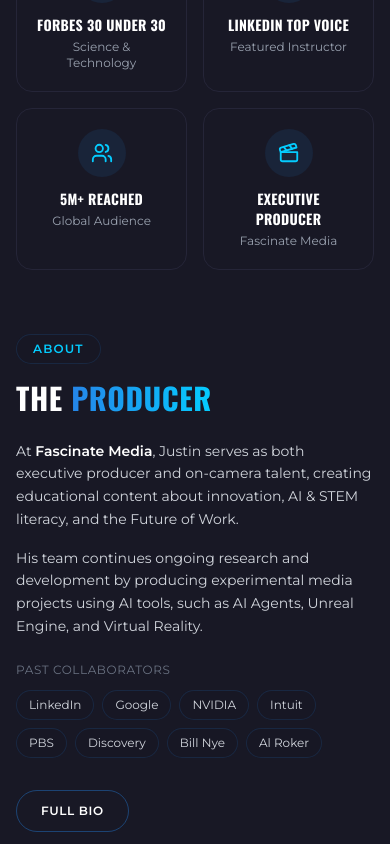
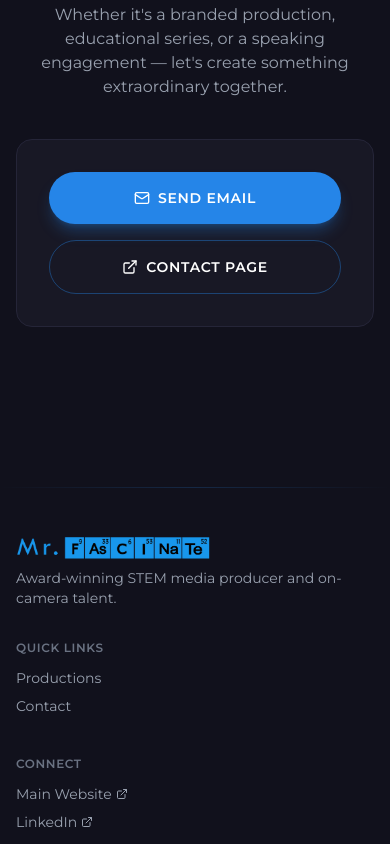
Before and after one commit to MrFascinate/Productions, a React (Vite) app: page / in a window 390 px wide. Shown: the part 5340-6184 px from the top of the page. Built offline with nearby package versions, Linux system fonts and the light colour scheme.

Commit message:
Remove About The Producer section and clean up nav links
https://claude.ai/code/session_01BimEQPypbN79q41qdXAa9i

```diff
--- a/src/App.tsx
+++ b/src/App.tsx
@@ -1,6 +1,6 @@
 import { useState, useRef } from 'react'
 import { motion, AnimatePresence, useInView } from 'framer-motion'
-import { Play, X, ChevronDown, ChevronLeft, ChevronRight, Mail, ExternalLink, Award, Tv, Users, Clapperboard, Menu } from 'lucide-react'
+import { Play, X, ChevronDown, ChevronLeft, ChevronRight, Mail, ExternalLink, Menu } from 'lucide-react'
 
 /* ─── Data ─── */
 
@@ -213,7 +213,7 @@ function Navbar() {
             <img src="/mr_fascinate_logo_transparent_blue.png" alt="Mr. Fascinate" className="h-7 object-contain" />
           </a>
           <div className="hidden md:flex items-center gap-8">
-            {['Productions', 'About', 'Contact'].map(l => (
+            {['Productions', 'Contact'].map(l => (
               <a key={l} href={`#${l.toLowerCase()}`} className="text-sm font-medium text-gray-300 hover:text-white transition uppercase tracking-wider">{l}</a>
             ))}
             <a href="https://www.justinshaifer.com" target="_blank" rel="noopener noreferrer"
@@ -227,7 +227,7 @@ function Navbar() {
         </div>
         {open && (
           <div className="md:hidden glass rounded-2xl mt-2 p-5 flex flex-col gap-3">
-            {['Productions', 'About', 'Contact'].map(l => (
+            {['Productions', 'Contact'].map(l => (
               <a key={l} href={`#${l.toLowerCase()}`} onClick={() => setOpen(false)}
                 className="text-sm text-gray-300 hover:text-white uppercase tracking-wider">{l}</a>
             ))}
@@ -459,59 +459,6 @@ function Productions() {
   )
 }
 
-/* ─── About ─── */
-
-const highlights = [
-  { icon: Award, label: 'Forbes 30 Under 30', detail: 'Science & Technology' },
-  { icon: Tv, label: 'LinkedIn Top Voice', detail: 'Featured Instructor' },
-  { icon: Users, label: '5M+ Reached', detail: 'Global Audience' },
-  { icon: Clapperboard, label: 'Executive Producer', detail: 'Fascinate Media' },
-]
-const collabs = ['LinkedIn', 'Google', 'NVIDIA', 'Intuit', 'PBS', 'Discovery', 'Bill Nye', 'Al Roker']
-
-function About() {
-  const ref = useRef<HTMLDivElement>(null)
-  const inView = useInView(ref, { once: true, margin: '-80px' })
-  return (
-    <section id="about" className="py-24 bg-dark-card">
-      <div className="section-divider" />
-      <div ref={ref} className="max-w-7xl mx-auto px-4 pt-16">
-        <div className="grid lg:grid-cols-2 gap-16 items-center">
-          <motion.div initial={{ opacity: 0, x: -30 }} animate={inView ? { opacity: 1, x: 0 } : {}} className="grid grid-cols-2 gap-4">
-            {highlights.map((h, i) => (
-              <motion.div key={h.label} initial={{ opacity: 0, y: 20 }} animate={inView ? { opacity: 1, y: 0 } : {}}
-                transition={{ delay: 0.15 + i * 0.1 }} className="card p-5 text-center">
-                <div className="w-12 h-12 rounded-full bg-blue/10 flex items-center justify-center mx-auto mb-3">
-                  <h.icon size={22} className="text-cyan" />
-                </div>
-                <h4 className="text-sm font-bold text-white mb-1" style={{ fontFamily: 'Oswald' }}>{h.label}</h4>
-                <p className="text-xs text-gray-400">{h.detail}</p>
-              </motion.div>
-            ))}
-          </motion.div>
-          <motion.div initial={{ opacity: 0, x: 30 }} animate={inView ? { opacity: 1, x: 0 } : {}} transition={{ delay: 0.2 }}>
-            <span className="inline-block glass rounded-full px-4 py-1.5 text-xs font-semibold uppercase tracking-widest text-cyan mb-4">About</span>
-            <h2 className="text-3xl sm:text-4xl font-bold text-white mb-6" style={{ fontFamily: 'Oswald' }}>THE <span className="text-gradient">PRODUCER</span></h2>
-            <p className="text-gray-300 text-sm leading-relaxed mb-4">
-              At <span className="text-white font-semibold">Fascinate Media</span>, Justin serves as both executive producer and on-camera talent, creating educational content about innovation, AI & STEM literacy, and the Future of Work.
-            </p>
-            <p className="text-gray-300 text-sm leading-relaxed mb-6">
-              His team continues ongoing research and development by producing experimental media projects using AI tools, such as AI Agents, Unreal Engine, and Virtual Reality.
-            </p>
-            <p className="text-xs text-gray-500 uppercase tracking-wider mb-3">Past Collaborators</p>
-            <div className="flex flex-wrap gap-2 mb-8">
-              {collabs.map(c => <span key={c} className="glass rounded-full px-3 py-1.5 text-xs text-gray-300">{c}</span>)}
-            </div>
-            <a href="https://www.justinshaifer.com/bio" target="_blank" rel="noopener noreferrer"
-              className="inline-block border border-blue/40 rounded-full px-6 py-3 text-xs font-semibold uppercase tracking-wider text-white hover:bg-blue/10 transition">Full Bio</a>
-          </motion.div>
-        </div>
-      </div>
-      <div className="section-divider mt-16" />
-    </section>
-  )
-}
-
 /* ─── Contact ─── */
 
 function Contact() {
@@ -558,7 +505,7 @@ function Footer() {
         </div>
         <div>
           <p className="text-xs text-gray-500 uppercase tracking-wider mb-3 font-semibold">Quick Links</p>
-          {['Productions', 'About', 'Contact'].map(l => (
+          {['Productions', 'Contact'].map(l => (
             <a key={l} href={`#${l.toLowerCase()}`} className="block text-sm text-gray-400 hover:text-white transition mb-2">{l}</a>
           ))}
         </div>
@@ -590,7 +537,6 @@ export default function App() {
       <Navbar />
       <Hero />
       <Productions />
-      <About />
       <Contact />
       <Footer />
     </div>
```
